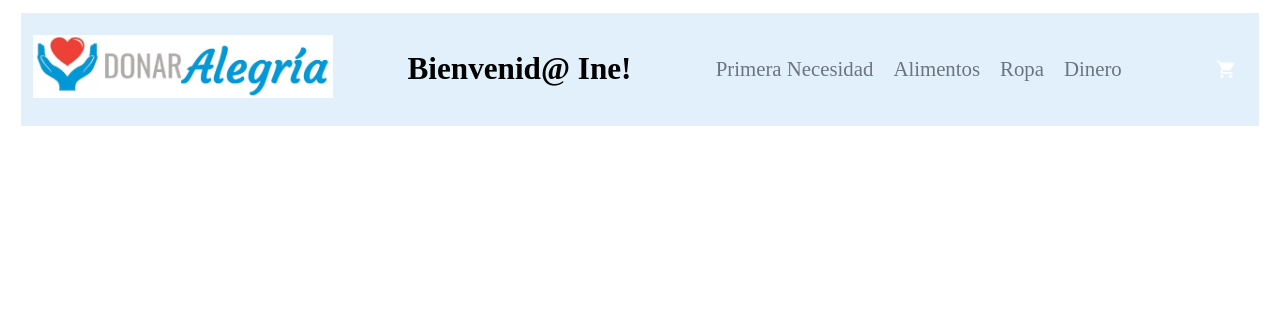
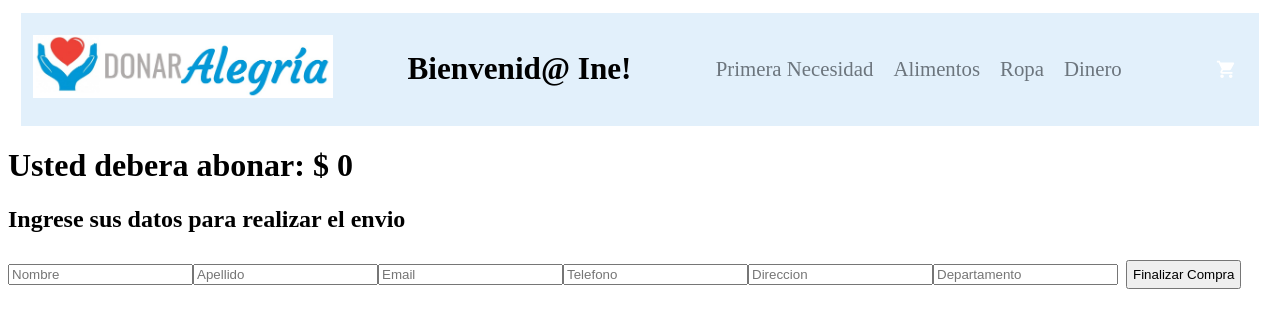
Before and after one commit to jinescaballero/react, a React (Create React App) app: page /form in a window 1280 px wide. Shown: the top 328 px of the page. Built offline with nearby package versions, Linux system fonts and the light colour scheme.

Commit message:
Item Collection II

```diff
--- a/src/App.js
+++ b/src/App.js
@@ -6,6 +6,7 @@ import ItemListContainer from "./Containers/ItemListContainer";
 import ItemDetailContainer from "./Containers/ItemDetailContainer";
 import {BrowserRouter,Routes,Route} from "react-router-dom";
 import { CustomProvider } from "./Context/CartContext";
+import { SalesForm } from "./Components/CartView/SalesForm/SalesForm";
 
 const App =() => {
   const landing = "Dona un pedacito de Alegria a quienes mas lo necesitan";
@@ -22,6 +23,7 @@ const App =() => {
             <Route path='categoria/:IdCategoria'element= {<ItemListContainer />}/>
             <Route path='producto/:IdProducto' element= {<ItemDetailContainer  greeting={detail} />}/>
             <Route path='/cart' element={<Cart />}/>
+            <Route path="/form" element={<SalesForm />} />
           </Routes>
         </CustomProvider>
       </BrowserRouter>
--- a/src/Components/CartView/Cart.js
+++ b/src/Components/CartView/Cart.js
@@ -5,9 +5,14 @@ import { useCartContext } from "../../Context/CartContext";
 import { ItemCart } from "./ItemCart.js";
 import { Link } from "react-router-dom";
 import Button from '@mui/material/Button';
+// import { db} from "../firebase/firebae";
+// import {collection, addDoc, serverTimestamp} from "firebase/firestore";
+// import Context from "@mui/base/TabsUnstyled/TabsContext";
+
 
 export const Cart = () => {
-    const { cart, totalPrice } = useCartContext();
+    const { cart, totalPrice,clear } = useCartContext();
+
 
 if (cart.length === 0) {
     return (
@@ -25,18 +30,25 @@ if (cart.length === 0) {
 return (
     <>
     <div style={styles.carrito}>
-        <Link to="/">
-        <Button variant="contained">Añadir mas Productos</Button>
-        </Link>
+
         {cart.map((product) => (
         <ItemCart key={product.id} product={product} />
         ))}
-        <h2>Total a abonar: {totalPrice()}</h2>
+        <div style={styles.finalContenedor}>
+            <Button width='100px'variant="contained" onClick={() => clear()}>Limpiar carrito</Button>
+            <Link to="/">
+                <Button height='300px' width='300px' variant="contained">Añadir Productos</Button>
+            </Link>
+            <Link to="/form">
+                <Button variant="contained" >Pagar Carrito</Button>
+                {/* <button>Pagar</button> */}
+            </Link>
+            <div style={styles.total}>Total a abonar: {totalPrice()}</div>
+        </div>
     </div>
     </>
 );
 };
-
 
 const styles ={
     container:{
@@ -51,7 +63,7 @@ const styles ={
     },
     carrito:{
         display: 'flex',
-        width: '500px',
+        width: '800px',
         flexDirection: 'column',
         justifyContent:'center',
         alignItems:'center',
@@ -61,5 +73,25 @@ const styles ={
         fontSize: '130%',
         borderRadius:10,
         border: '2px solid #6c757d'
+},
+    finalContenedor:{
+        display: 'flex',
+        alignItems: 'center',
+        margin: '5px',
+        padding: '1%',
+        button: {
+            display: 'flex',
+            justifyContent: 'center',
+            alignItems: 'center'
+    }
+},
+    total:{
+        display: 'inline-block',
+        justifyItems: 'center',
+        alignItems: 'center',
+        flexdirection: 'column',
+        fontSize: '30px',
+        fontWeight: 'bold',
+        paddingLeft:' 20px'
+    }
 }
-}
--- a/src/Components/CartView/ItemCart.js
+++ b/src/Components/CartView/ItemCart.js
@@ -8,7 +8,8 @@ export const ItemCart = ({ product }) => {
 return (
     <>
         <ItemClass>
-            <div>
+            <div className="item">
+                <img width= '100' src={product.img} alt="" />
                 <p>Producto: {product.name}</p>
                 <p>Cantidad: {product.cantidad}</p>
                 <p>Precio unitario: $ {product.price}</p>
@@ -23,11 +24,7 @@ return (
 };
 
 const ItemClass = styled.div`
-display: flex;
-justify-content: center;
-flex-direction: row;
-align-items: center;
-div {
+.div {
     display: flex;
     flex-direction: column;
     background-color: 'lightgrey';
@@ -35,12 +32,42 @@ div {
     padding: 20px;
     border-radius: 20px;
 }
-button {
-    font-size: 15px;
+.item {
+    display: flex;
+    height: auto;
+    width: 250px;
+    transition: transform 0.2s;
+    background-color: rgb(220, 220, 220);
+    flex-direction: column;
+    justify-content: center;
+    align-items: center;
+    border: 0;
+    border-radius: 20px;
+    filter: drop-shadow(5px 5px 5px gray);
+    margin: 15px;
+    padding: 20px;
+    text-align: center;
+}
+.item:hover {
+    transform: scale(1.2, 1.2);
+    transition: transform 0.2s;
+}
+.item img {
+    display: flex;
+    width: 220px;
+    height: 220px;
+    border-radius: 20px;
+}
+.item button:hover {
+    transform: scale(1.1, 1.1);
+    transition: transform 0.2s;
+}
+.button {
+    font-size: 17px;
     height: 25px;
     font-weight: bold;
 }
 p {
-    margin: 8px;
+    margin: 10px;
 }
 `;
--- /dev/null
+++ b/src/Components/CartView/SalesForm/SalesForm.js
@@ -0,0 +1,84 @@
+import React, { useState } from "react";
+import { addDoc, collection, serverTimestamp } from "firebase/firestore";
+import { db } from "../../../firebase/firebase";
+import { useCartContext } from "../../../Context/CartContext";
+
+export const SalesForm = () => {
+  const { cart, totalPrice, clear } = useCartContext();
+  const [inputValues, setInputValues] = useState({
+    name: "",
+    surname: "",
+    email: "",
+    phone: "",
+    adress: "",
+    flat: "",
+  });
+  const total = totalPrice();
+
+  const handleOnChange = (event) => {
+    const { name, value } = event.target;
+    setInputValues({ ...inputValues, [name]: value });
+  };
+
+  const finalSale = (e) => {
+    e.preventDefault();
+    const ventasCollection = collection(db, "sales");
+    addDoc(ventasCollection, {
+      usuario: inputValues,
+      items: cart,
+      date: serverTimestamp(),
+      total,
+    }).then((res) => {
+      console.log(res.id);
+      clear();
+    });
+  };
+
+  return (
+    <>
+      <h1>Usted debera abonar: $ {totalPrice()} </h1>
+      <h2>Ingrese sus datos para realizar el envio</h2>
+      <div>
+        <form onSubmit={finalSale}>
+          <input
+            name="name"
+            type="name"
+            placeholder="Nombre"
+            onChange={handleOnChange}
+          />
+          <input
+            name="surname"
+            type="family-name"
+            placeholder="Apellido"
+            onChange={handleOnChange}
+          />
+          <input
+            name="email"
+            type="email"
+            placeholder="Email"
+            onChange={handleOnChange}
+          />
+          <input
+            name="phone"
+            type="tel"
+            placeholder="Telefono"
+            onChange={handleOnChange}
+          />
+          <input
+            name="adress"
+            type="street-address"
+            placeholder="Direccion"
+            onChange={handleOnChange}
+          />
+          <input
+            name="flat"
+            type="text"
+            placeholder="Departamento"
+            onChange={handleOnChange}
+          />
+          <button>Finalizar Compra</button>
+        </form>
+      </div>
+    </>
+  );
+};
```
Also changed, not shown: 1 other file (tests, documents, lock files or other folders).
